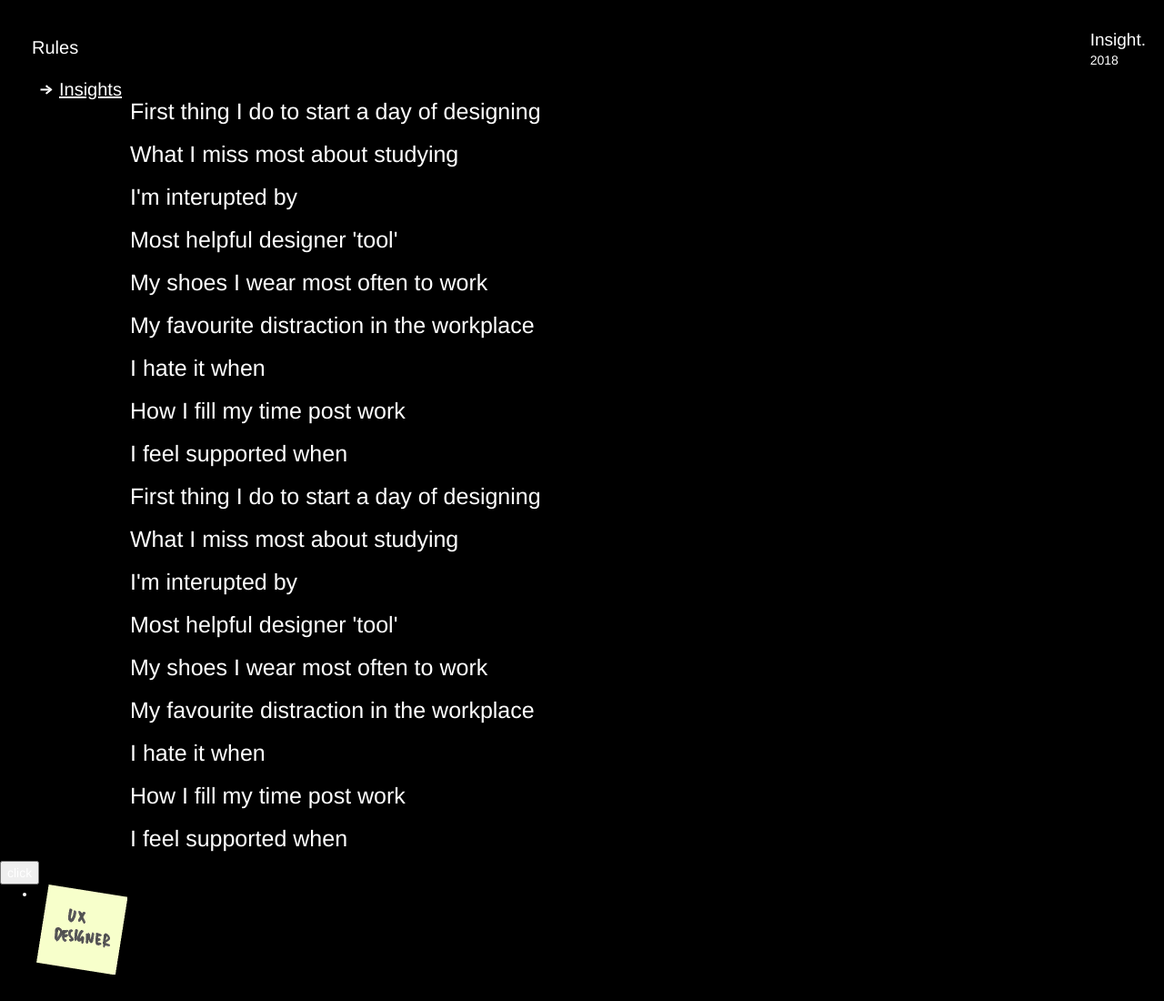
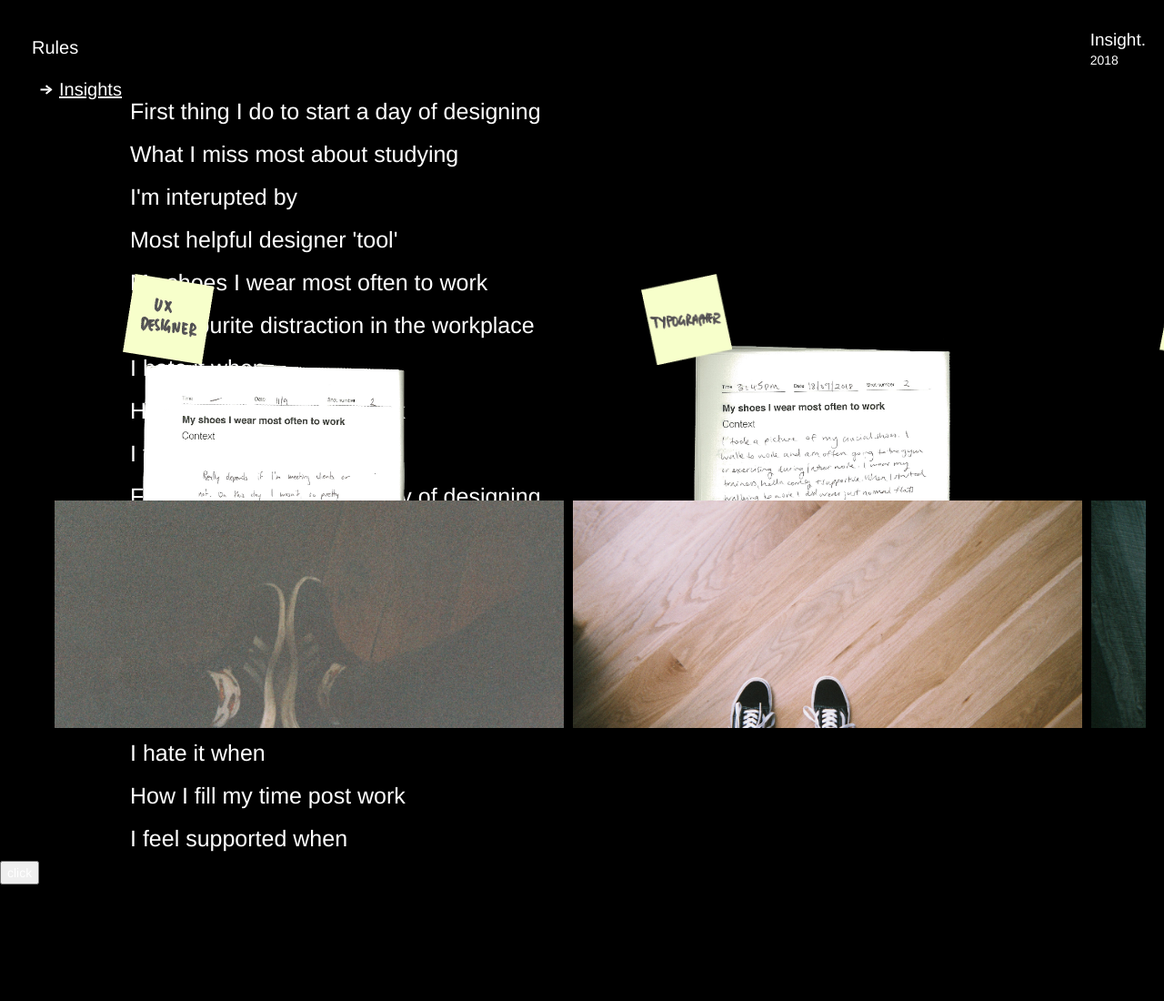
Before and after one commit to FrenchKatie/insight-nz, a website: page insights.html in a window 1280 px wide. Shown: the top 1100 px of the page at 91% size. Drawn offline with nearby package versions, Linux system fonts and the light colour scheme.

Commit message:
insights-scroller on desktop fixed

```diff
--- a/insights.html
+++ b/insights.html
@@ -109,6 +109,8 @@
 
             <button id="rotateBtn">click</button>
 
+            <div class="insights-content">
+
 
                   <ul class="item-wrapper">
                         <li class="item one ux-designer holder">
@@ -174,6 +176,7 @@
                               </div>
                         </li>
                   </ul>
+               </div>
             </div>
       </div>
 
--- a/scss/insightsSlider.scss
+++ b/scss/insightsSlider.scss
@@ -1,8 +1,6 @@
 
 // changed mind - add images to the divs via javascript because i dont want to write this out a 100 times lol
 .item.one {
-
-	// background-color: red;
 	.journal {
 		background-image: url('../assets/Images/Shoes/a.png');
 	}
@@ -127,11 +125,7 @@
 		}
 
 		.photograph {
-			// width: 100%;
-			// height: 495px;
-			// background-size: 100% auto;
-			// background-repeat: no-repeat;
-			// position: absolute;
+			position: absolute;
 			background-image: url('../assets/Images/Shoes/1.png');
 		   width: 100%;
 		   height: 495px;
@@ -148,6 +142,7 @@
 	} /*only this DIV will be visible*/
 
 }
+
 
 //Desktop
 
@@ -199,38 +194,32 @@
 			}
 		}
 	}
-
+//
 	.item {
+		display: flex;
 		margin: 0;
 		padding: 0;
 		height: 500px;
-		display: relative;
-
 		.person {
-			// display: flex;
 			width: 640px;
 			height: 400px;
+			display: flex;
 		}
-
-		.journal {
-			// display: flex;
-			position: absolute;
+		.journal{
 			width: 410PX;
 			height: 495PX;
 			background-size: 100% auto;
 			background-repeat: no-repeat;
 			object-fit: cover;
+			top: 0;
+			right:0;
 		}
-
 		.photograph {
-			// display: flex;
-			display: absolute;
 			width: 100%;
 			height: 100%;
 			background-size: 100% auto;
 			background-repeat: no-repeat;
 		}
-
 		.tag {
 			display: flex;
 			position: absolute;
```
Also changed, not shown: assets/Images/Shoes/1.png (added), assets/Images/Shoes/a.png (added), css/insightsSlider.css.
